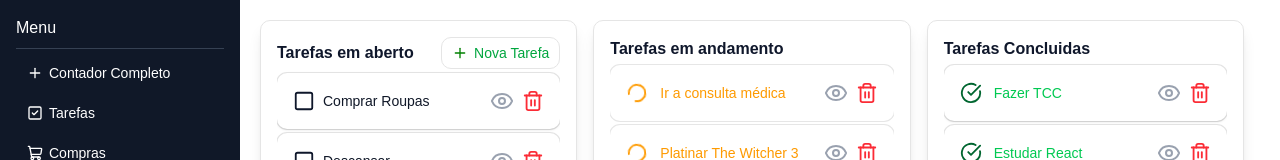
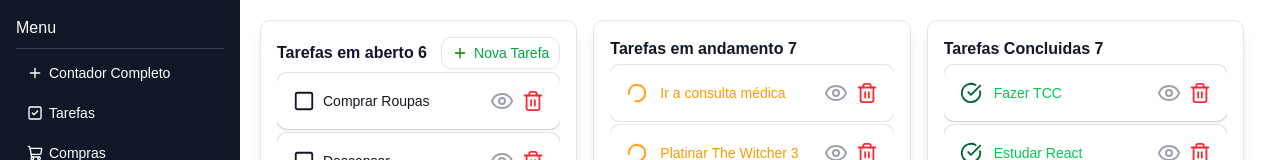
Before and after one commit to Fabiolandin/Aplicando-conceitos-de-react, a React (Vite) app: page /tarefas in a window 1280 px wide. Shown: the top 160 px of the page. Built offline with nearby package versions, Linux system fonts and the light colour scheme.

Commit message:
feat:colocando contagem de tarefas

```diff
--- a/src/pages/tarefas.jsx
+++ b/src/pages/tarefas.jsx
@@ -69,7 +69,7 @@ const Tarefas = () => {
                 {/* Tarefas em aberto */}
                 <div className=" p-4 flex-1  border rounded-lg shadow-lg">
                     <div className="flex items-center justify-between">
-                        <h1 className="font-bold text-slate-900">Tarefas em aberto</h1>
+                        <h1 className="font-bold text-slate-900">Tarefas em aberto {tarefasEmAberto.length}</h1>
                         <DialogTarefas dados={dados} setDados={setDados} />
                     </div>
 
@@ -102,7 +102,7 @@ const Tarefas = () => {
                 {/* Tarefas em andamento */}
                 <div className=" p-4 flex-1 border rounded-lg shadow-lg">
                     <div className="flex items-center justify-between">
-                        <h1 className="font-bold text-slate-900">Tarefas em andamento</h1>
+                        <h1 className="font-bold text-slate-900">Tarefas em andamento {tarefasEmAndamento.length}</h1>
                     </div>
                     <div>
 
@@ -112,6 +112,7 @@ const Tarefas = () => {
                                     className="
                             flex mt-1 text-amber-500 hover:bg-gray-100 transition rounded-lg shadown"
                                     key={tarefa.id}
+
                                 >
                                     <CardContent className="flex items-center gap-2">
                                         <Loader2Icon size={22} className="animate-spin text-amber-500 mr-1" onClick={() => concluirTarefa(tarefa)} />
@@ -136,7 +137,7 @@ const Tarefas = () => {
                 {/* Tarefas Concluidas */}
                 <div className=" p-4 flex-1 border rounded-lg shadow-lg">
                     <div className="flex items-center justify-between">
-                        <h1 className="font-bold text-slate-900">Tarefas Concluidas</h1>
+                        <h1 className="font-bold text-slate-900">Tarefas Concluidas {tarefasFinalizadas.length}</h1>
                     </div>
                     <div>
 
```
